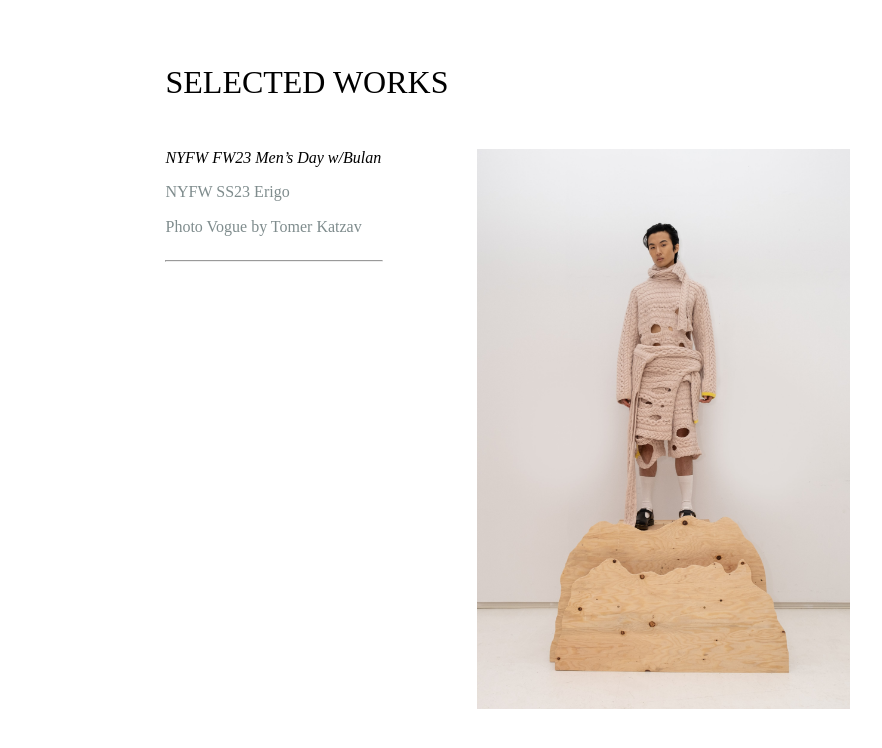
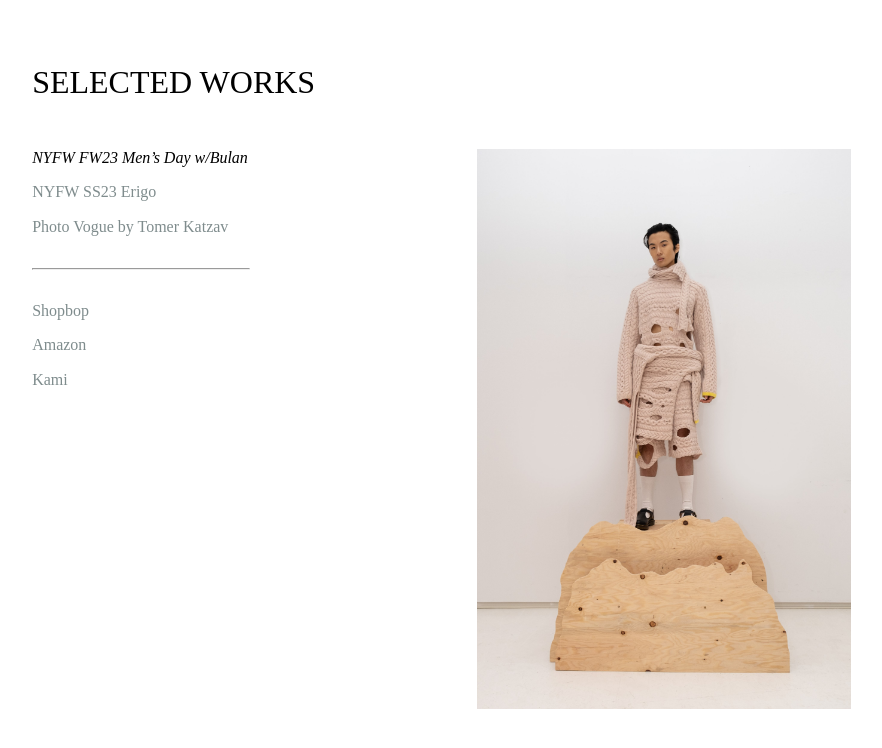
Before and after one commit to chrlee/minimal-site, a Next.js app: page / in a window 1280 px wide. Shown: the top 748 px of the page, without its empty margins (132-1014 px from the left). Built offline with nearby package versions, Linux system fonts and the light colour scheme; a web font is replaced by a local one.

Commit message:
Final layout updates

```diff
--- a/src/components/Gallery.tsx
+++ b/src/components/Gallery.tsx
@@ -11,14 +11,15 @@ export interface GalleryItem {
 }
 
 export interface GalleryProps {
-    data: GalleryItem[];
+    fashionData: GalleryItem[];
+    techData: GalleryItem[];
 }
 
-export const Gallery = ({ data }: GalleryProps) => {
+export const Gallery = ({ fashionData, techData }: GalleryProps) => {
     const [selectedIndex, setSelectedIndex] = useState(0);
-    if(!data.length) return null;
+    if(!fashionData.length && !techData.length) return null;
 
-    const galleryData = data[selectedIndex];
+    const galleryData = [...fashionData, ...techData][selectedIndex];
 
     return (
         <div className={styles.galleryWrapper}>
@@ -37,7 +38,12 @@ export const Gallery = ({ data }: GalleryProps) => {
                         galleryData.md ?? <span>{galleryData.md}</span>
                     }
             </div>
-            <GalleryList data={data} selectedIndex={selectedIndex} handleSelect={setSelectedIndex} />
+            <GalleryList
+                fashionData={fashionData}
+                techData={techData}
+                selectedIndex={selectedIndex}
+                handleSelect={setSelectedIndex}
+            />
         </div>
     )
 }
--- a/src/components/GalleryList.tsx
+++ b/src/components/GalleryList.tsx
@@ -6,13 +6,14 @@ interface GalleryListProps extends GalleryProps {
     handleSelect: (index: number) => void;
 }
 
-export const GalleryList = ({ selectedIndex, handleSelect, data }: GalleryListProps) => {
+export const GalleryList = ({ selectedIndex, handleSelect, fashionData, techData }: GalleryListProps) => {
     return (
         <div className={styles.grid}>
             {
-                data.map((item, index) => {
+                [...fashionData, ...techData].map((item, index) => {
                     const selected = index === selectedIndex
                     return (
+                    <>
                         <h2
                             key={index}
                             className={selected ? styles.selectedLink : styles.unselectedLink}
@@ -20,10 +21,11 @@ export const GalleryList = ({ selectedIndex, handleSelect, data }: GalleryListPr
                         >
                             {item.title}
                         </h2>
+                        {index === fashionData.length-1 ? <hr /> : null}
+                    </>
                     )
                 })
             }
-            <hr />
         </div>
     )
 }
--- /dev/null
+++ b/src/data/tech.ts
@@ -0,0 +1,21 @@
+import { GalleryItem } from "@/components/Gallery";
+import bulan from 'public/img/bulan.jpg'
+
+export const TechData: GalleryItem[] = [
+    {
+        title: "Shopbop",
+        md: "Test"
+    },
+    {
+        title: "Amazon",
+        img: {
+            src: bulan
+        }
+    },
+    {
+        title: "Kami",
+        img: {
+            src: bulan
+        }
+    },
+]
--- a/src/pages/index.tsx
+++ b/src/pages/index.tsx
@@ -2,6 +2,7 @@ import Head from "next/head";
 import styles from "@/styles/Home.module.css";
 import { Gallery } from "@/components/Gallery";
 import { FashionData } from "@/data/fashion";
+import { TechData } from "@/data/tech";
 
 export default function Home() {
   return (
@@ -17,7 +18,7 @@ export default function Home() {
           <div className={styles.title}>
               <h1>SELECTED WORKS</h1>
           </div>
-          <Gallery data={FashionData} />
+          <Gallery fashionData={FashionData} techData={TechData} />
         </div>
       </main>
     </>
--- a/src/styles/Home.module.css
+++ b/src/styles/Home.module.css
@@ -39,11 +39,16 @@
   margin-bottom: 1rem;
 }
 
+.grid > hr {
+  margin: 1rem 0 2rem 0;
+}
+
 .image {
   width: 100%;
   height: 100%;
   max-height: 70vh;
   object-fit: contain;
+  object-position: top;
 }
 
 .selectedLink {
@@ -61,6 +66,8 @@
   align-items: center;
   position: relative;
   margin: 3rem 0 0 6rem;
+  min-height: 30vh;
+  min-width: 50vw;
 }
 
 /* Enable hover only on non-touch devices */
```
Lines whose indentation alone changed are shown as unchanged.
